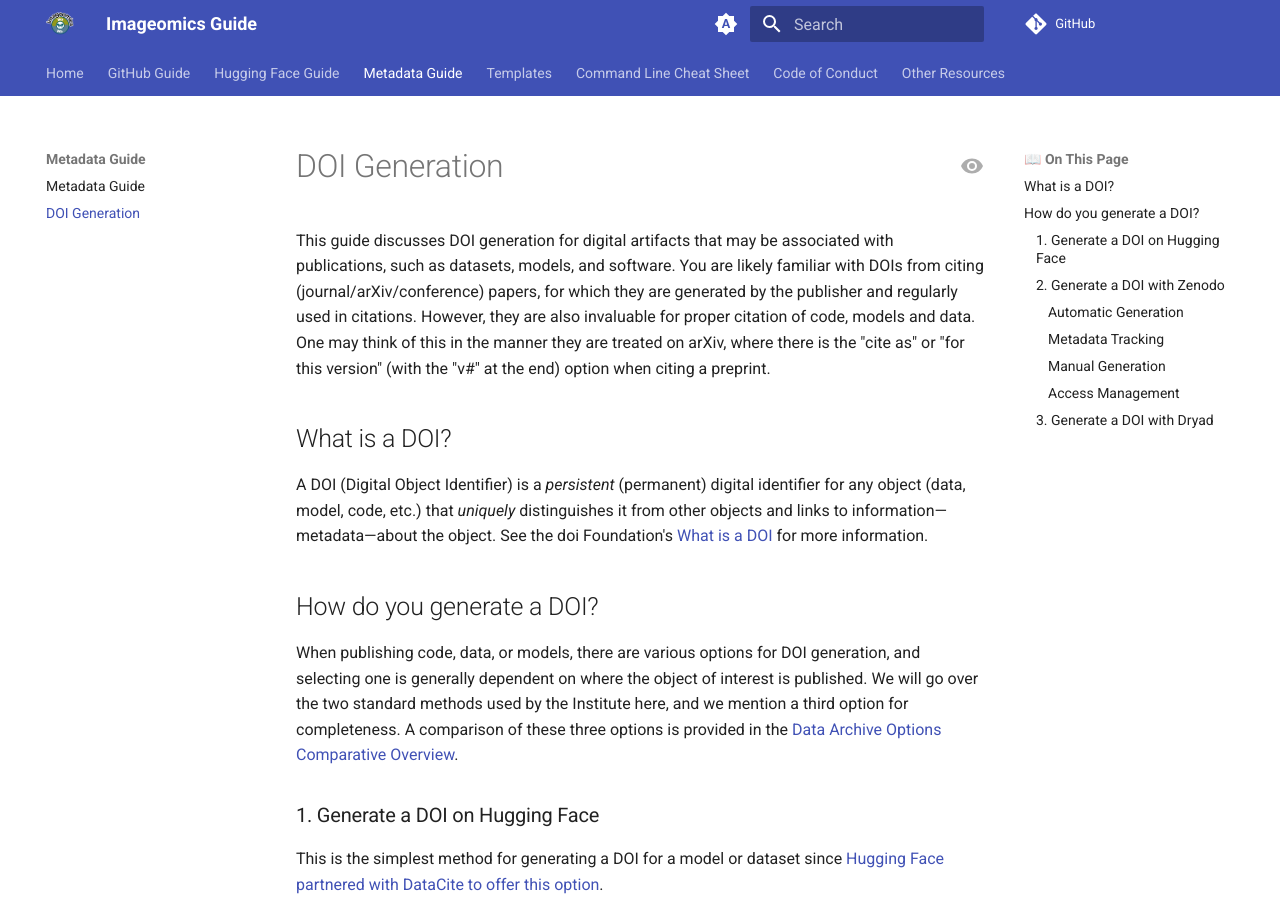
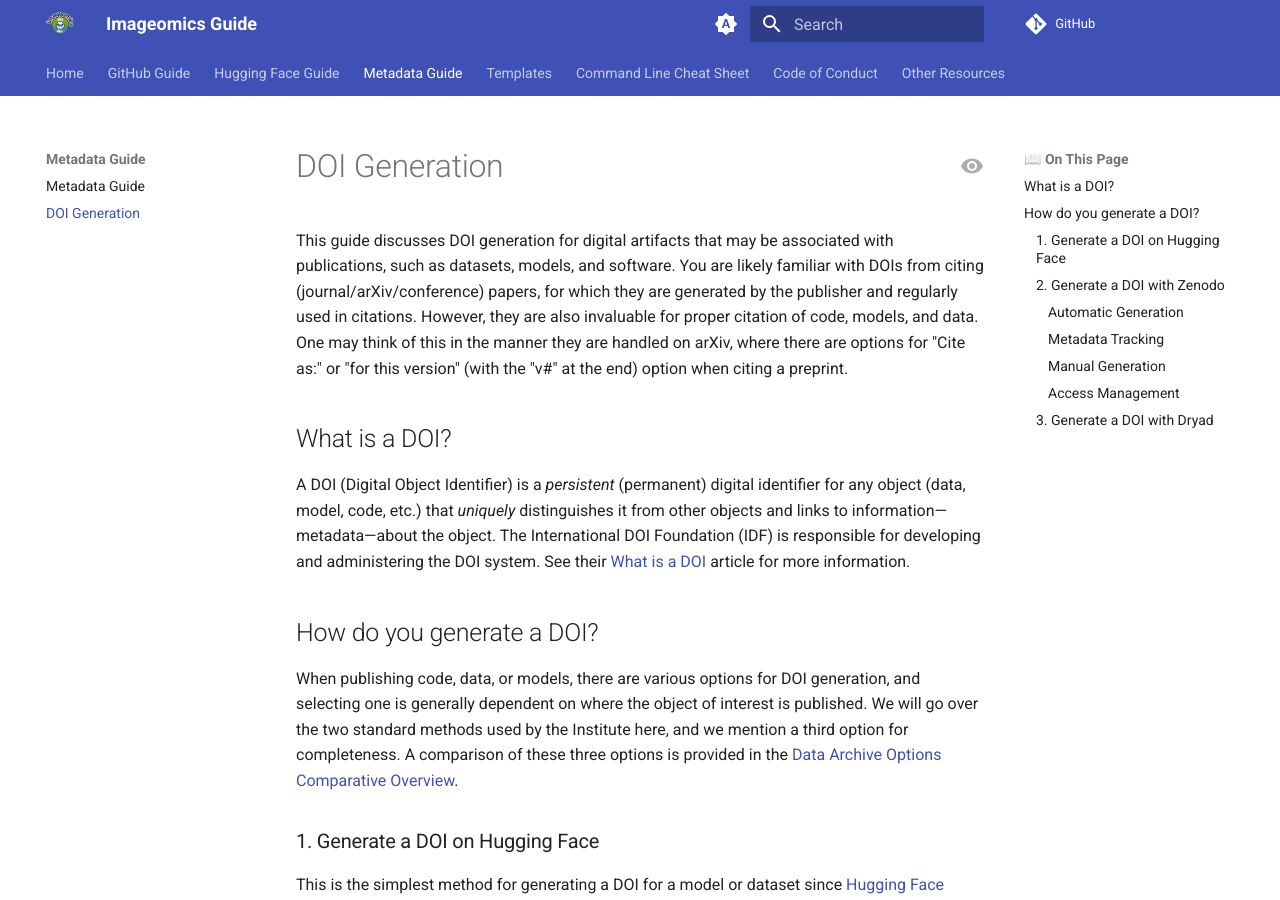
Before and after one commit to akashgunjegaon/Collaborative-distributed-science-guide, an MkDocs documentation site: the page built from docs/wiki-guide/doi-generation.md, in a window 1280 px wide and 900 px high. Built offline with MkDocs 1.6.1 and Material for MkDocs 9.7.7, drawn with Linux system fonts in a browser that asks for light colours; comment, search, counter and statistics services are not loaded.

Commit message:
Update description with IDF and arXiv
Co-authored-by: Matt Thompson <thompson.4509@osu.edu>

```diff
--- a/docs/wiki-guide/doi-generation.md
+++ b/docs/wiki-guide/doi-generation.md
@@ -1,11 +1,11 @@
 # DOI Generation
 
 This guide discusses DOI generation for digital artifacts that may be associated with publications, such as datasets, models, and software.
-You are likely familiar with DOIs from citing (journal/arXiv/conference) papers, for which they are generated by the publisher and regularly used in citations. However, they are also invaluable for proper citation of code, models and data. One may think of this in the manner they are treated on arXiv, where there is the "cite as" or "for this version" (with the "v#" at the end) option when citing a preprint.
+You are likely familiar with DOIs from citing (journal/arXiv/conference) papers, for which they are generated by the publisher and regularly used in citations. However, they are also invaluable for proper citation of code, models, and data. One may think of this in the manner they are handled on arXiv, where there are options for "Cite as:" or "for this version" (with the "v#" at the end) option when citing a preprint.
 
 ## What is a DOI?
 
-A DOI (Digital Object Identifier) is a _persistent_ (permanent) digital identifier for any object (data, model, code, etc.) that _uniquely_ distinguishes it from other objects and links to information&mdash;metadata&mdash;about the object. See the doi Foundation's [What is a DOI](https://www.doi.org/the-identifier/what-is-a-doi/) for more information.
+A DOI (Digital Object Identifier) is a _persistent_ (permanent) digital identifier for any object (data, model, code, etc.) that _uniquely_ distinguishes it from other objects and links to information&mdash;metadata&mdash;about the object. The International DOI Foundation (IDF) is responsible for developing and administering the DOI system. See their [What is a DOI](https://www.doi.org/the-identifier/what-is-a-doi/) article for more information.
 
 
 ## How do you generate a DOI?
```
